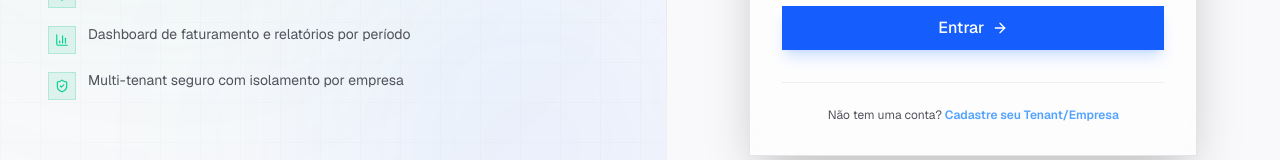
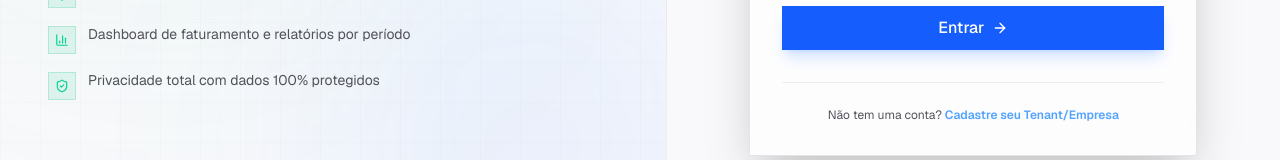
Before and after one commit to lsp3037/trustcare, a Next.js app: page /login in a window 1280 px wide. Shown: the part 498-658 px from the top of the page. Built offline with nearby package versions, Linux system fonts and the light colour scheme; no server answers.

Commit message:
style: replace technical copy with customer-friendly text in auth layout

```diff
--- a/app/(auth)/layout.tsx
+++ b/app/(auth)/layout.tsx
@@ -6,7 +6,7 @@ const features = [
   { icon: Users,         text: 'Gestão completa de clientes PF e PJ' },
   { icon: Package,       text: 'Controle de estoque com alertas de nível baixo' },
   { icon: BarChart3,     text: 'Dashboard de faturamento e relatórios por período' },
-  { icon: ShieldCheck,   text: 'Multi-tenant seguro com isolamento por empresa' },
+  { icon: ShieldCheck,   text: 'Privacidade total com dados 100% protegidos' },
 ];
 
 export default function AuthLayout({
```
